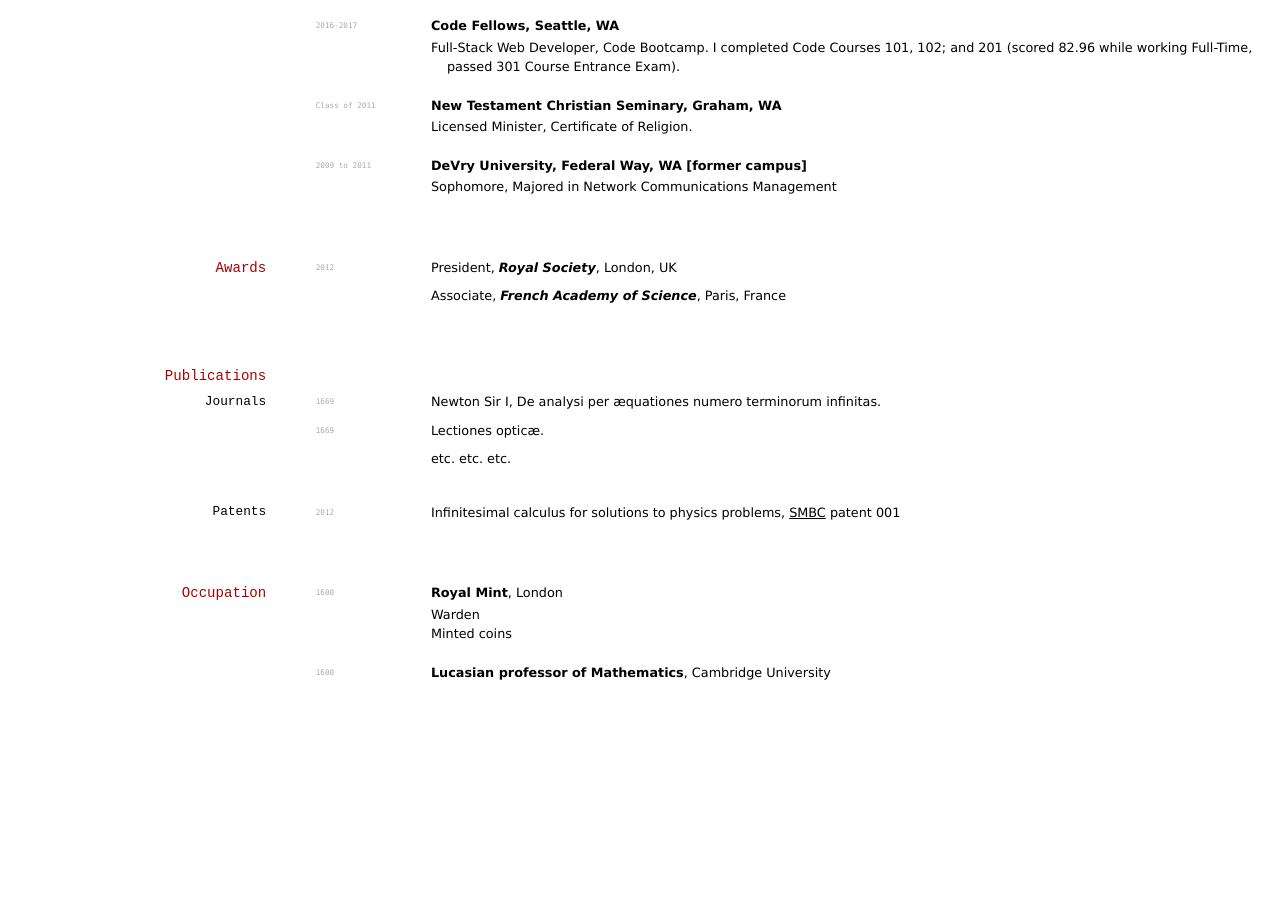
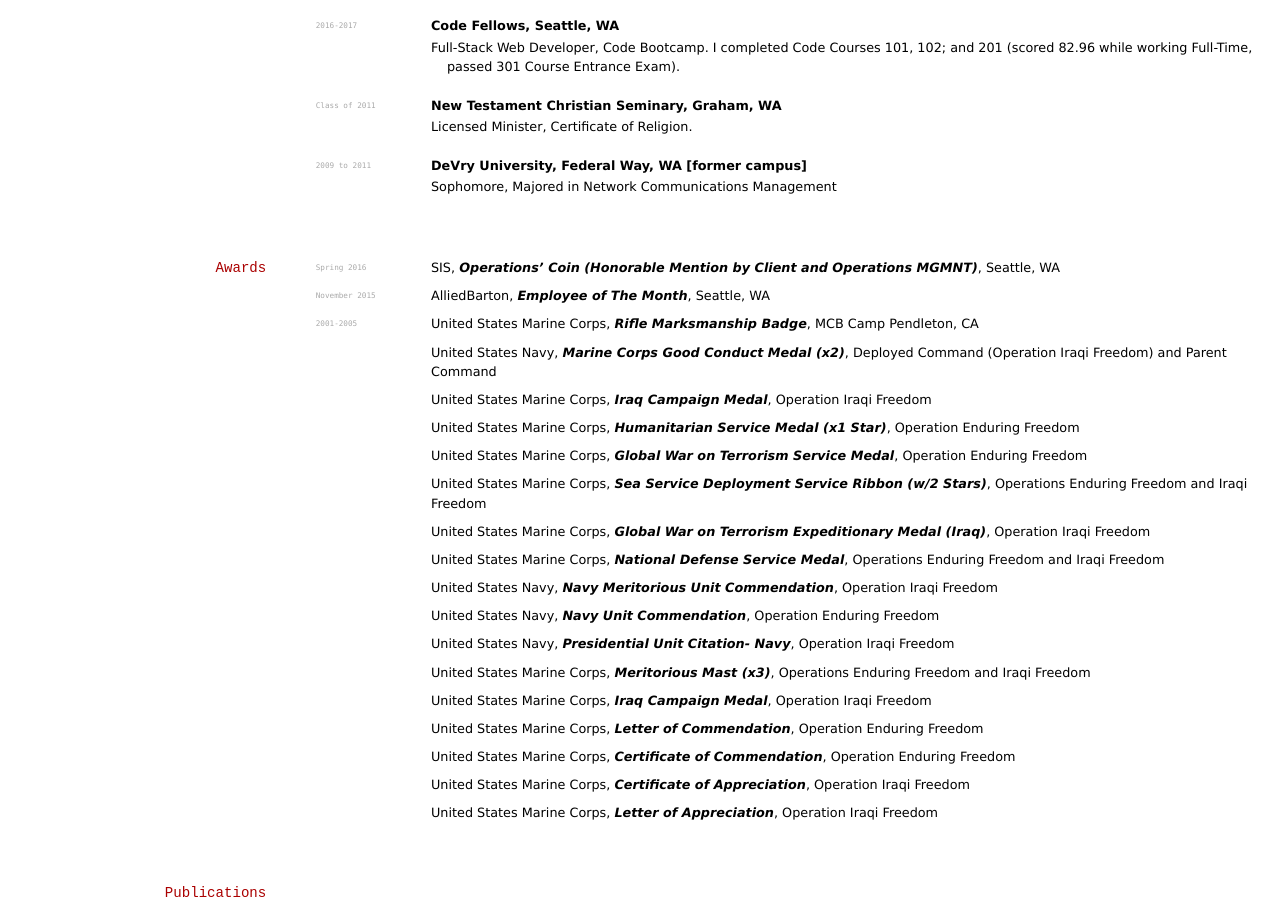
Before and after one commit to elipapa/markdown-cv, a Jekyll site: the page built from index.md, in a window 1280 px wide and 900 px high, scrolled down 693 px. Built offline with Jekyll 4.4.1, drawn with Linux system fonts in a browser that asks for light colours; before the commit the page ends 1384 px from its top, so only the background shows below that.

Commit message:
Awards added.

```diff
--- a/index.md
+++ b/index.md
@@ -46,13 +46,49 @@
 __DeVry University, Federal Way, WA [former campus]__
 - Sophomore, Majored in Network Communications Management
 
+
 ## Awards
 
-`2012`
-President, *Royal Society*, London, UK
+`Spring 2016`
+SIS, *Operations' Coin (Honorable Mention by Client and Operations MGMNT)*, Seattle, WA
 
-Associate, *French Academy of Science*, Paris, France
+`November 2015`
+AlliedBarton, *Employee of The Month*, Seattle, WA
 
+`2001-2005`
+United States Marine Corps, *Rifle Marksmanship Badge*, MCB Camp Pendleton, CA
+
+United States Navy, *Marine Corps Good Conduct Medal (x2)*, Deployed Command (Operation Iraqi Freedom) and Parent Command
+
+United States Marine Corps, *Iraq Campaign Medal*, Operation Iraqi Freedom
+
+United States Marine Corps, *Humanitarian Service Medal (x1 Star)*, Operation Enduring Freedom
+
+United States Marine Corps, *Global War on Terrorism Service Medal*, Operation Enduring Freedom
+
+United States Marine Corps, *Sea Service Deployment Service Ribbon (w/2 Stars)*, Operations Enduring Freedom and Iraqi Freedom
+
+United States Marine Corps, *Global War on Terrorism Expeditionary Medal (Iraq)*, Operation Iraqi Freedom
+
+United States Marine Corps, *National Defense Service Medal*, Operations Enduring Freedom and Iraqi Freedom
+
+United States Navy, *Navy Meritorious Unit Commendation*, Operation Iraqi Freedom
+
+United States Navy, *Navy Unit Commendation*, Operation Enduring Freedom
+
+United States Navy, *Presidential Unit Citation- Navy*, Operation Iraqi Freedom
+
+United States Marine Corps, *Meritorious Mast (x3)*, Operations Enduring Freedom and Iraqi Freedom
+
+United States Marine Corps, *Iraq Campaign Medal*, Operation Iraqi Freedom
+
+United States Marine Corps, *Letter of Commendation*, Operation Enduring Freedom
+
+United States Marine Corps, *Certificate of Commendation*, Operation Enduring Freedom
+
+United States Marine Corps, *Certificate of Appreciation*, Operation Iraqi Freedom
+
+United States Marine Corps, *Letter of Appreciation*, Operation Iraqi Freedom
 
 
 ## Publications
```
